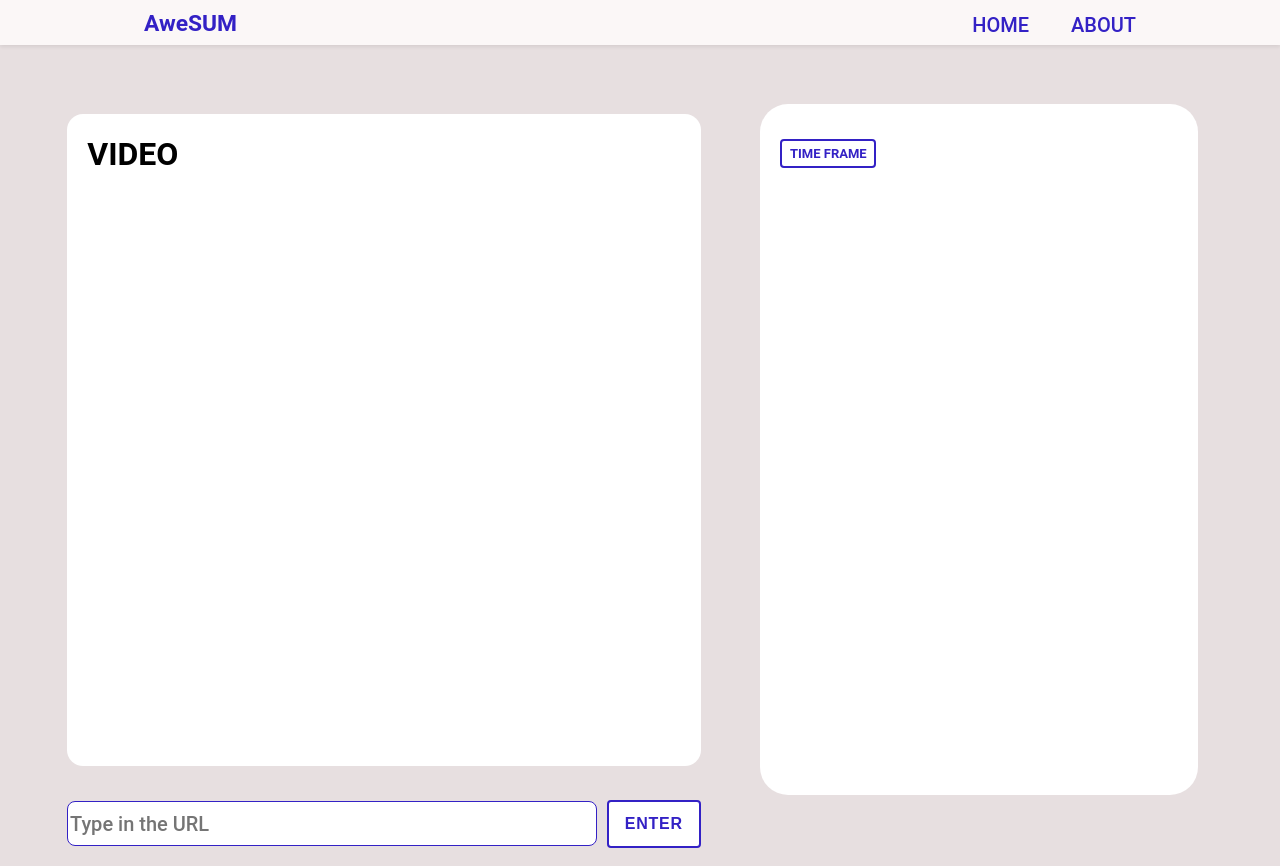
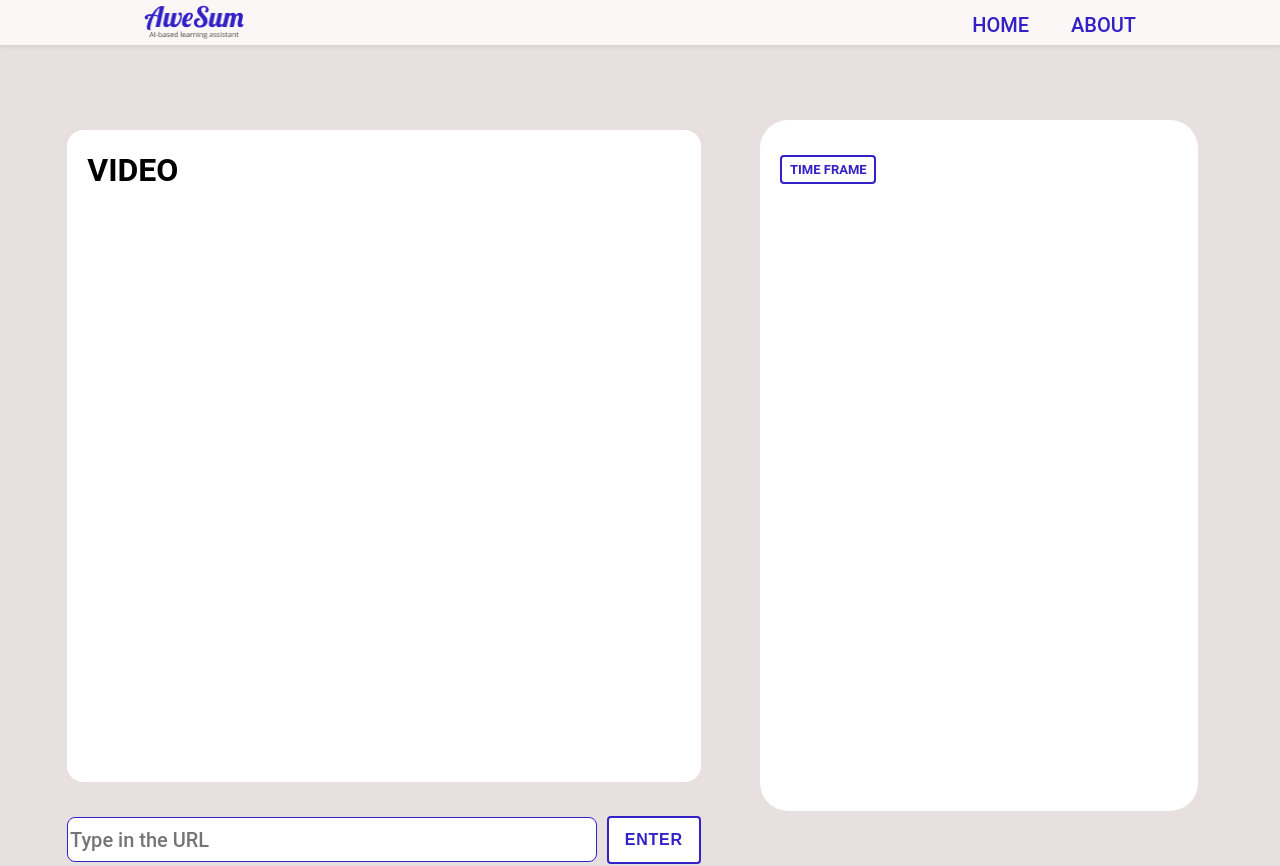
Before and after one commit to 89OutOf10/AweSum-FE, a React (Create React App) app: page / in a window 1280 px wide. Shown: the top 866 px of the page. Built offline with nearby package versions, Linux system fonts and the light colour scheme.

Commit message:
modified logo on Header

```diff
--- a/src/components/common/Header.js
+++ b/src/components/common/Header.js
@@ -3,6 +3,7 @@ import { Link } from 'react-router-dom';
 import Responsive from './Responsive';
 import styled, { css } from 'styled-components';
 import palette from '../../styles/palette';
+import Logo_img from '../../assets/common/Logo.png';
 
 const menus = [
   { name: 'HOME', link: '/' },
@@ -34,6 +35,12 @@ const Logo = styled.div`
   font-weight: 600;
   font-size: 1.425rem;
   margin-top: 10px;
+`;
+
+const LogoImg = styled.img`
+  padding-top: 5px;
+  height: 39px;
+  width: 100px;
 `;
 
 const MenusBlock = styled.div`
@@ -69,14 +76,7 @@ const Header = ({ onSelect }) => {
     <>
       <HeaderBlock>
         <Wrapper>
-          <Logo onClick={() => onSelect('HOME')}>
-            <Link
-              to="/"
-              style={{ textDecoration: 'none', color: `${palette.purple[0]}` }}
-            >
-              AweSUM
-            </Link>
-          </Logo>
+          <LogoImg src={Logo_img}></LogoImg>
           <MenusBlock>
             {menus.map((m) => (
               <Menu key={m.name} onClick={() => onSelect(m.name)}>
--- a/src/pages/aboutPage.js
+++ b/src/pages/aboutPage.js
@@ -36,6 +36,7 @@ const Board = styled.div`
   flex-direction: column;
   justify-content: center;
   align-items: center;
+  padding: 10px;
 `;
 
 const Wrapper = styled.div`
--- a/src/pages/mainPage.js
+++ b/src/pages/mainPage.js
@@ -7,7 +7,7 @@ import TimeFrame from '../components/main/TimeFrame';
 
 const Block1 = styled.div`
   background: ${palette.pink[2]};
-  height: 48rem;
+  height: 50rem;
   display: flex;
   flex-direction: row;
   justify-content: center;
```
Also changed, not shown: src/assets/common/Logo.png (added).
